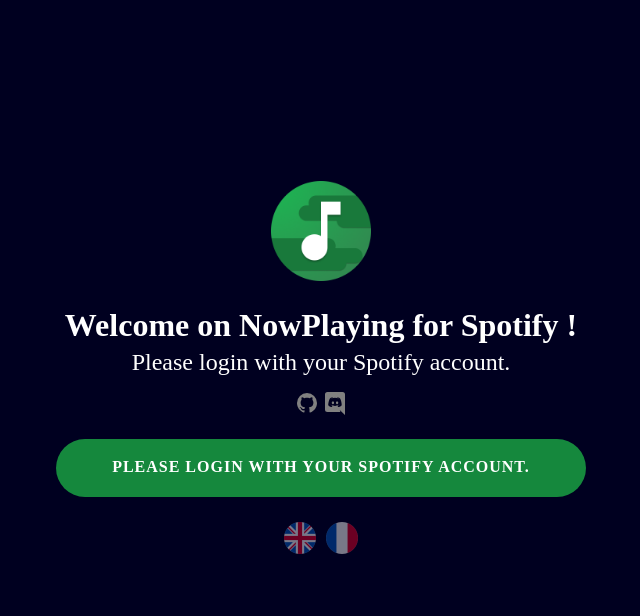
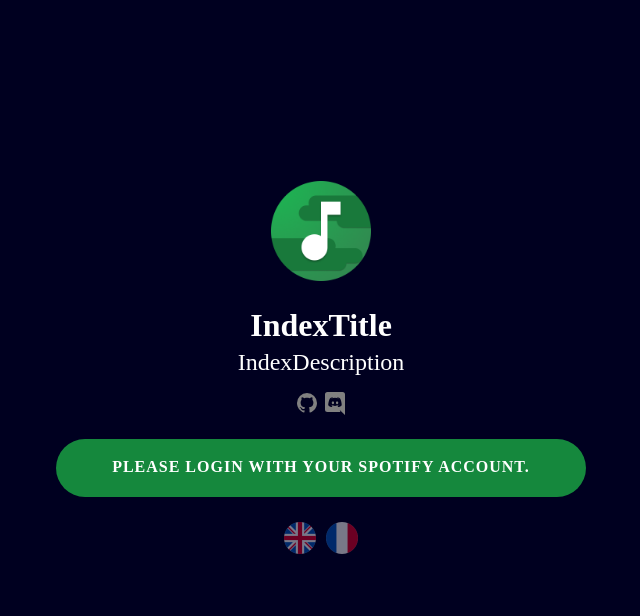
Before and after one commit to busybox11/NowPlaying-for-Spotify, a PHP site: page / in a window 1280 px wide. Shown: the top 616 px of the page, without its empty margins (319-959 px from the left). Run offline with PHP 8.4, Linux system fonts and the light colour scheme; some libraries are stand-ins or nearby versions; some web fonts are replaced.

Commit message:
Updated variable names

```diff
--- a/index.php
+++ b/index.php
@@ -145,8 +145,8 @@
 		<div class="content" style="margin:0 auto;text-align:center;">
 			<div>
 				<img src="favicon.png" alt="Logo" width="100px" height="100px">
-				<h1 id="app_title"><?=IndexWelcome;?></h1>
-				<h2 id="app_desc"><?=IndexPleaseConnect;?></h2>
+				<h1 id="app_title"><?=IndexTitle;?></h1>
+				<h2 id="app_desc"><?=IndexDescription;?></h2>
 				<div id="links_icons_div">
 					<a href="https://github.com/busybox11/NowPlaying-for-Spotify"><svg xmlns="http://www.w3.org/2000/svg" xmlns:xlink="http://www.w3.org/1999/xlink" version="1.1" width="24" height="24" viewBox="0 0 24 24" class="links_icons"><path d="M12,2A10,10 0 0,0 2,12C2,16.42 4.87,20.17 8.84,21.5C9.34,21.58 9.5,21.27 9.5,21C9.5,20.77 9.5,20.14 9.5,19.31C6.73,19.91 6.14,17.97 6.14,17.97C5.68,16.81 5.03,16.5 5.03,16.5C4.12,15.88 5.1,15.9 5.1,15.9C6.1,15.97 6.63,16.93 6.63,16.93C7.5,18.45 8.97,18 9.54,17.76C9.63,17.11 9.89,16.67 10.17,16.42C7.95,16.17 5.62,15.31 5.62,11.5C5.62,10.39 6,9.5 6.65,8.79C6.55,8.54 6.2,7.5 6.75,6.15C6.75,6.15 7.59,5.88 9.5,7.17C10.29,6.95 11.15,6.84 12,6.84C12.85,6.84 13.71,6.95 14.5,7.17C16.41,5.88 17.25,6.15 17.25,6.15C17.8,7.5 17.45,8.54 17.35,8.79C18,9.5 18.38,10.39 18.38,11.5C18.38,15.32 16.04,16.16 13.81,16.41C14.17,16.72 14.5,17.33 14.5,18.26C14.5,19.6 14.5,20.68 14.5,21C14.5,21.27 14.66,21.59 15.17,21.5C19.14,20.16 22,16.42 22,12A10,10 0 0,0 12,2Z" /></svg></a>
 					<a href="https://discord.gg/DMmk8Sc"><svg xmlns="http://www.w3.org/2000/svg" xmlns:xlink="http://www.w3.org/1999/xlink" version="1.1" width="24" height="24" viewBox="0 0 24 24" class="links_icons"><path d="M22,24L16.75,19L17.38,21H4.5A2.5,2.5 0 0,1 2,18.5V3.5A2.5,2.5 0 0,1 4.5,1H19.5A2.5,2.5 0 0,1 22,3.5V24M12,6.8C9.32,6.8 7.44,7.95 7.44,7.95C8.47,7.03 10.27,6.5 10.27,6.5L10.1,6.33C8.41,6.36 6.88,7.53 6.88,7.53C5.16,11.12 5.27,14.22 5.27,14.22C6.67,16.03 8.75,15.9 8.75,15.9L9.46,15C8.21,14.73 7.42,13.62 7.42,13.62C7.42,13.62 9.3,14.9 12,14.9C14.7,14.9 16.58,13.62 16.58,13.62C16.58,13.62 15.79,14.73 14.54,15L15.25,15.9C15.25,15.9 17.33,16.03 18.73,14.22C18.73,14.22 18.84,11.12 17.12,7.53C17.12,7.53 15.59,6.36 13.9,6.33L13.73,6.5C13.73,6.5 15.53,7.03 16.56,7.95C16.56,7.95 14.68,6.8 12,6.8M9.93,10.59C10.58,10.59 11.11,11.16 11.1,11.86C11.1,12.55 10.58,13.13 9.93,13.13C9.29,13.13 8.77,12.55 8.77,11.86C8.77,11.16 9.28,10.59 9.93,10.59M14.1,10.59C14.75,10.59 15.27,11.16 15.27,11.86C15.27,12.55 14.75,13.13 14.1,13.13C13.46,13.13 12.94,12.55 12.94,11.86C12.94,11.16 13.45,10.59 14.1,10.59Z" /></svg></a>
```
